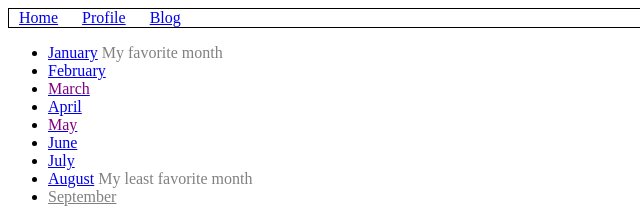
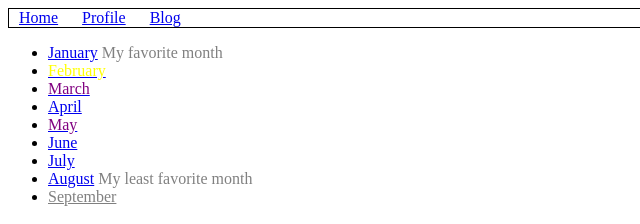
Before and after one commit to sarahmorris926/NSS-css-article-styling, a plain HTML site: page index.html in a window 1280 px wide. Shown: the top 224 px of the page, 0-640 px from the left. Drawn offline with Linux system fonts and the light colour scheme.

Commit message:
Added number 5 and 6 from challenge

```diff
--- a/selectors.css
+++ b/selectors.css
@@ -22,3 +22,7 @@ header li {
 a .disabled {
     color: purple;
 }
+
+.active {
+    color: yellow;
+}
```
